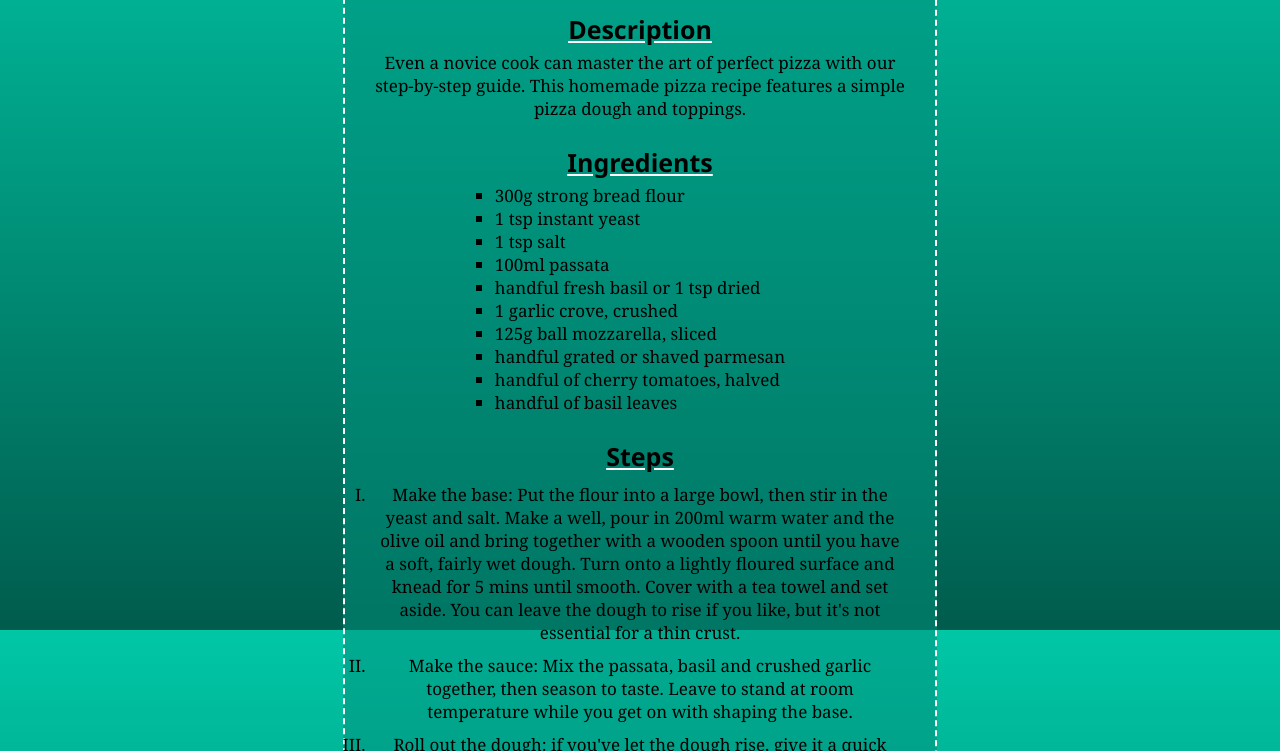
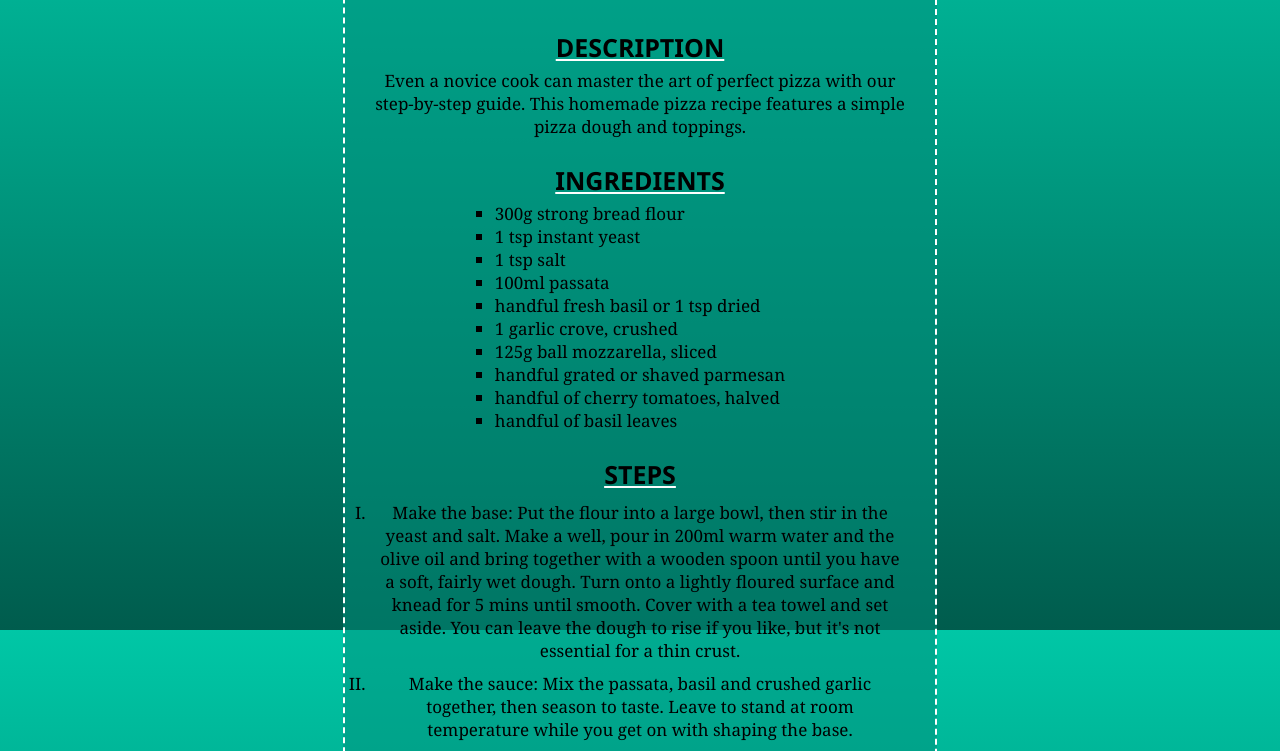
Before and after one commit to TheCRIS69/odin-recipes, a plain HTML site: page recipes/pizza.html in a window 1280 px wide. Shown: the part 170-921 px from the top of the page. Drawn offline with Linux system fonts and the light colour scheme.

Commit message:
Changed the title for every section to uppercase

```diff
--- a/styles.css
+++ b/styles.css
@@ -100,6 +100,7 @@ body {
 }
 
 .recepie-description h2, .recepie-ingredients h3, .recepie-steps h3 {
+    text-transform: uppercase;
     font-family:'Segoe UI', Tahoma, Geneva, Verdana, sans-serif;
     text-decoration: underline rgb(255, 255, 255);
     padding: 5px;
```
Also changed, not shown: recipes/homemade-smash-burger.html (+2 -0 lines), recipes/pizza.html (+2 -0 lines).
